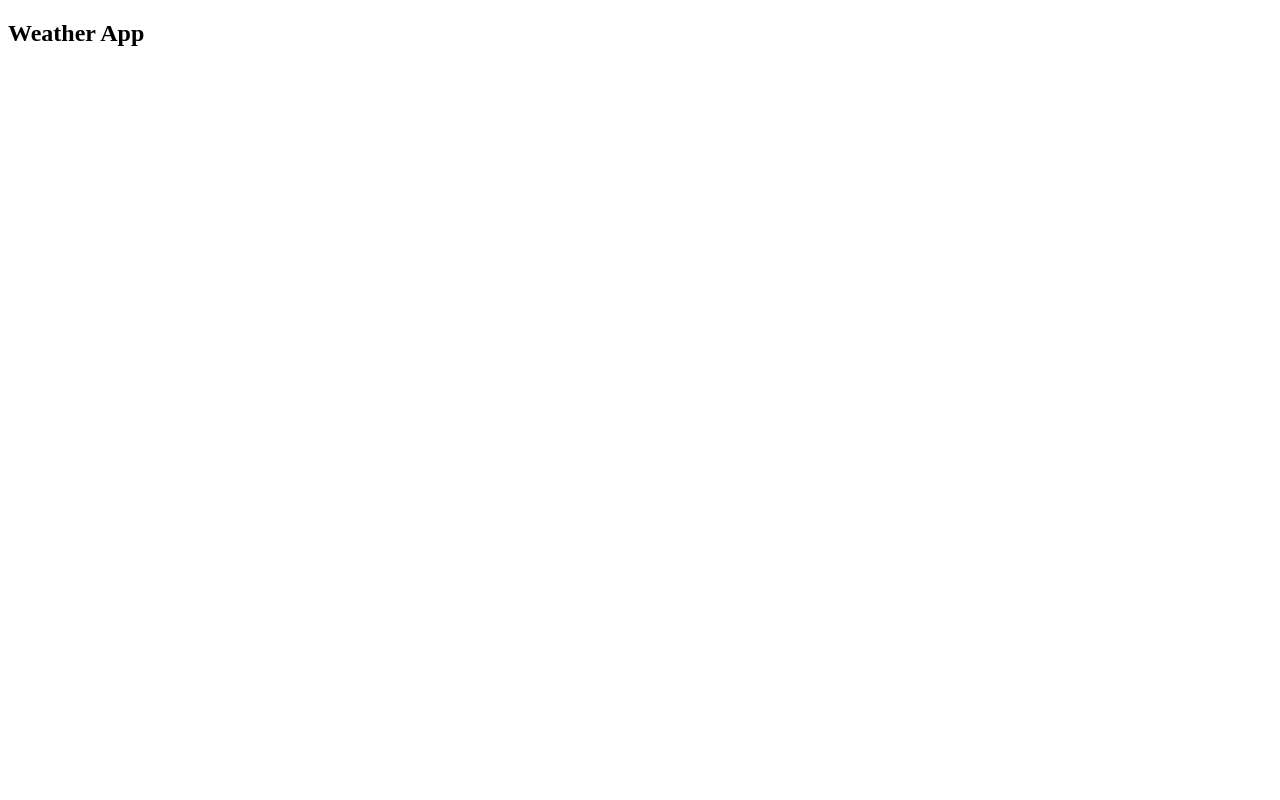
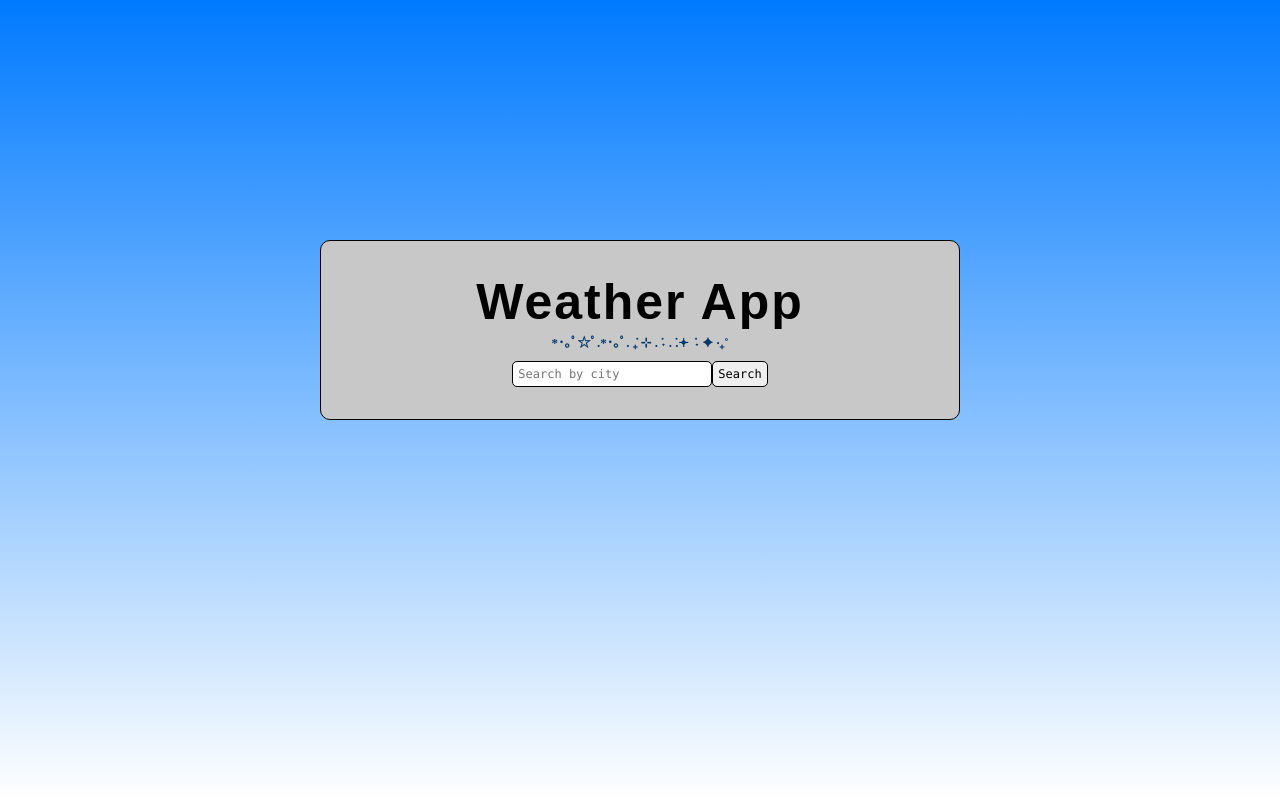
Before and after one commit to NayyaraMarshall/weather-app, a plain HTML site: page index.html in a window 1280 px wide. Drawn offline with Linux system fonts and the light colour scheme; a web font is replaced by a local one.

Commit message:
second commit

```diff
--- a/index.html
+++ b/index.html
@@ -1,16 +1,22 @@
 <!DOCTYPE html>
 <html lang="en">
 <head>
-    <link href="styles.css" rel=""stylesheet"/>
+    <link href="style.css" rel="stylesheet"/>
+    <link href="https://fonts.cdnfonts.com/css/retrobyte" rel="stylesheet">
     <title>Weather App</title>
 </head>
 <body>
     <main>
-        <section id "weahter-wrapper">
+        <section id="weather-wrapper">
             <h1>Weather App</h1>
-            <div id=" "weather-search
+            <h2>*･｡ﾟ☆ﾟ.*･｡ﾟ. ݁₊ ⊹ . ݁˖ . ݁.𖥔 ݁ ˖   ✦    ‧₊˚ </h2>
+            <div id="weather-search">
+                <input id="search" type="text" placeholder="Search by city"/>
+                <input id="submit" type="submit" onclick="fetchWeather()" value="Search"/>
+            </div>
+            <div id="weather-data" style="display: none;"> </div>
         </section>
-
+        <script src="script.js"></script>
     </main>
 </body>
 </html>
--- a/script.js
+++ b/script.js
@@ -0,0 +1,23 @@
+function fetchWeather() {
+  let searchInput = document.getElementById("search").value;
+  const weatherDataSection = document.getElementById("weather-data");
+  weatherDataSection.style.display = "block";
+  const apiKey = "REPLACE WITH YOUR API KEY";
+
+  if (searchInput == ""){
+    weatherDataSection.innerHTML = `
+    <div>
+        <h2>Empty Input!</h2>
+        <p>Please try again with a valid <u>city name</u>.</p>
+    </div>
+    `;
+    return;
+
+    async function getLonAndLat(){
+
+    }
+
+    async function getWeatherData(lon, lat){
+
+    }
+}
--- a/style.css
+++ b/style.css
@@ -0,0 +1,74 @@
+* {
+    margin: 0;
+    padding: 0;
+    box-sizing: border-box;
+}
+
+body {
+    background-image: linear-gradient(to bottom, #007AFF, transparent);
+    background-repeat: no-repeat;
+    background-size: cover;
+    height: 100vh;
+}
+
+main {
+    background-color: #C8C8C8;
+    position: relative;
+    top: 30%;
+    border: 1px solid;
+    border-radius: 10px;
+    min-width: 540px;
+    max-width: 50%;
+    margin: auto;
+    padding: 2em;
+}
+
+h1 {
+    margin-bottom: 1px;
+    font-family: 'RetroByte', sans-serif;
+    letter-spacing: 2px;
+    font-size: 50px;
+}
+
+h2 {
+    padding-bottom: 10px;
+    font-size: 13px;
+    color: #09386b;
+}
+
+#search {
+  border-radius: 5px;
+  border: solid 1px;
+  padding: 5px;
+  width: 200px; /* Ubah ke ukuran tetap agar konsisten */
+  font-size: 12px;
+  font-family: "Lucida Console", monospace;
+}
+
+#submit {
+  padding: 5px;
+  border-radius: 5px;
+  border: solid 1px;
+  font-size: 12px;
+  width: auto; /* Biarkan tombol menyesuaikan konten */
+  cursor: pointer;
+  font-family: "Lucida Console", monospace;
+}
+
+#submit:active{
+    background-color: #FF69B4;
+}
+
+#weather-wrapper {
+display: flex;
+  flex-direction: column;
+  place-items: center;
+  justify-content: center;
+  height: 100%;
+}
+
+#weather-search {
+  display: flex;
+  justify-content: center; /* Pastikan sejajar horizontal */
+  align-items: center;
+}
```
Also changed, not shown: img/blue-cover.jpg (added).
